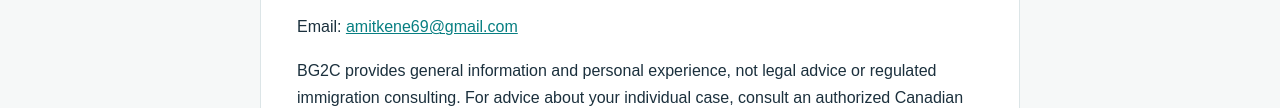
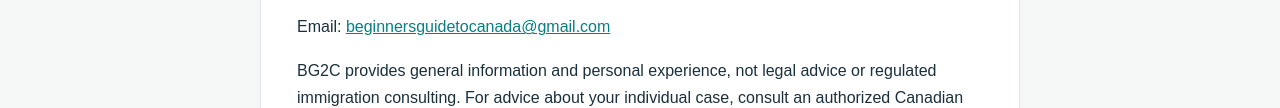
Before and after one commit to amitbhatia1298/beginners-guide-to-canada, a website: page contact/index.html in a window 1280 px wide. Shown: the part 318-426 px from the top of the page. Drawn offline with Linux system fonts and the light colour scheme.

Commit message:
Update BG2C contact email address

```diff
--- a/contact/index.html
+++ b/contact/index.html
@@ -19,7 +19,7 @@ h1{font:clamp(32px,5vw,46px)/1.2 Georgia,serif}a{color:var(--teal)}
 <main>
 <h1>Contact BG2C</h1>
 <p>Have a question, spotted something that needs correcting, or want to share feedback about Beginners Guide to Canada? We'd like to hear from you.</p>
-<p>Email: <a href="mailto:amitkene69@gmail.com">amitkene69@gmail.com</a></p>
+<p>Email: <a href="mailto:beginnersguidetocanada@gmail.com">beginnersguidetocanada@gmail.com</a></p>
 <p>BG2C provides general information and personal experience, not legal advice or regulated immigration consulting. For advice about your individual case, consult an authorized Canadian immigration professional.</p>
 <p><a href="/">Return to the homepage</a> · <a href="/privacy/">Privacy Policy</a></p>
 </main>
```
